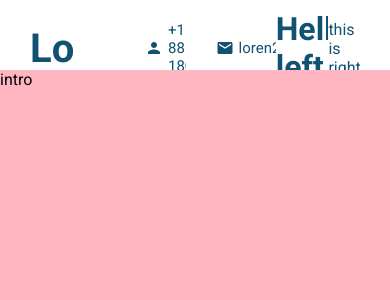
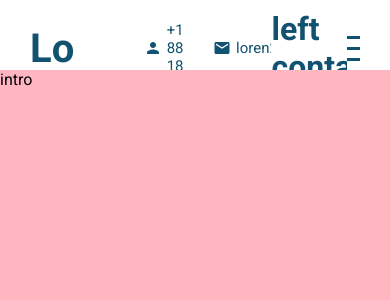
Before and after one commit to LoCodes/loren-cipriano-portfolio, a React (Create React App) app: page / in a window 390 px wide. Shown: the top 300 px of the page. Built offline with nearby package versions, Linux system fonts and the light colour scheme.

Commit message:
added hamburger menu

```diff
--- a/src/components/topbar/Topbar.jsx
+++ b/src/components/topbar/Topbar.jsx
@@ -17,14 +17,15 @@ export default function Topbar() {
                     </div>
 
                 </div>
-                <h1>Hello left</h1>
+                <h1>left container</h1>
+
                 <div className='right' >
-                    <div className='hamburger'>
-                        <span className='line1'></span>
-                        <span className='line2'></span>
-                        <span className='line3'></span>
+                    <div className='hamburger' >
+                        <span className='line1' > </span>
+                        <span className='line2' > </span>
+                        <span className='line3' > </span>
                     </div>
-                    this is right
+
 
 
                 </div>
--- a/src/components/topbar/topbar.scss
+++ b/src/components/topbar/topbar.scss
@@ -4,7 +4,7 @@
     width: 100%;
     height: 70px;
     background-color: white;
-    color: rgb(17, 82, 112);
+    color: $mainColor;
     position: fixed;
     top: 0;
     z-index: 2;
@@ -46,8 +46,24 @@
                     font-weight: 400;
                 }
             }
+        }
+        .right {
+            .hamburger {
+              width: 32px;
+              height: 25px;
+              display: flex;
+              flex-direction: column;
+              justify-content: space-between;
+              cursor: pointer;
 
+              span {
+                width: 100%;
+                height: 3px;
+                background-color: $mainColor;
+                transform-origin: left;
+                transition: all 2s ease;
+              }
+            }
         }
-
     }
 }
```
